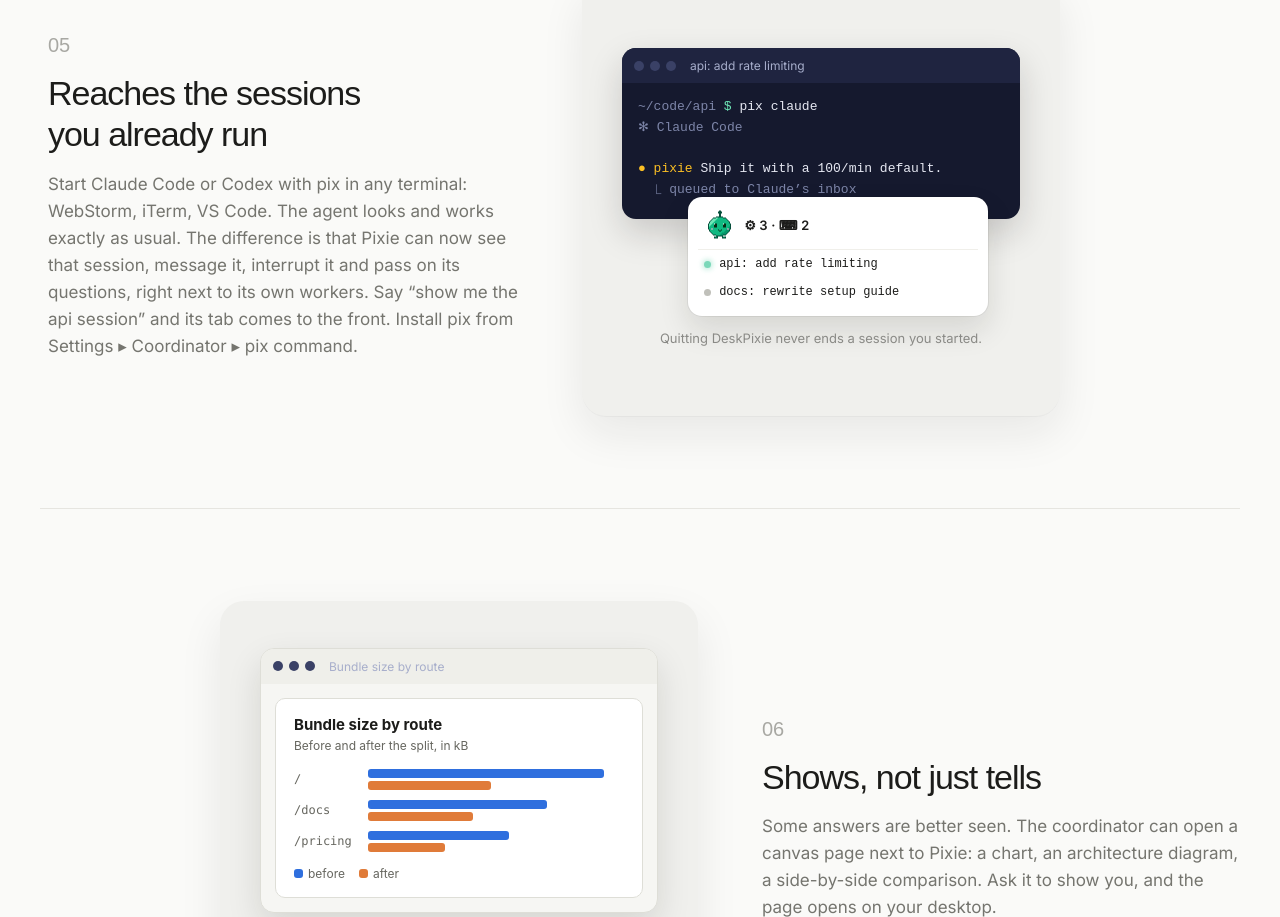
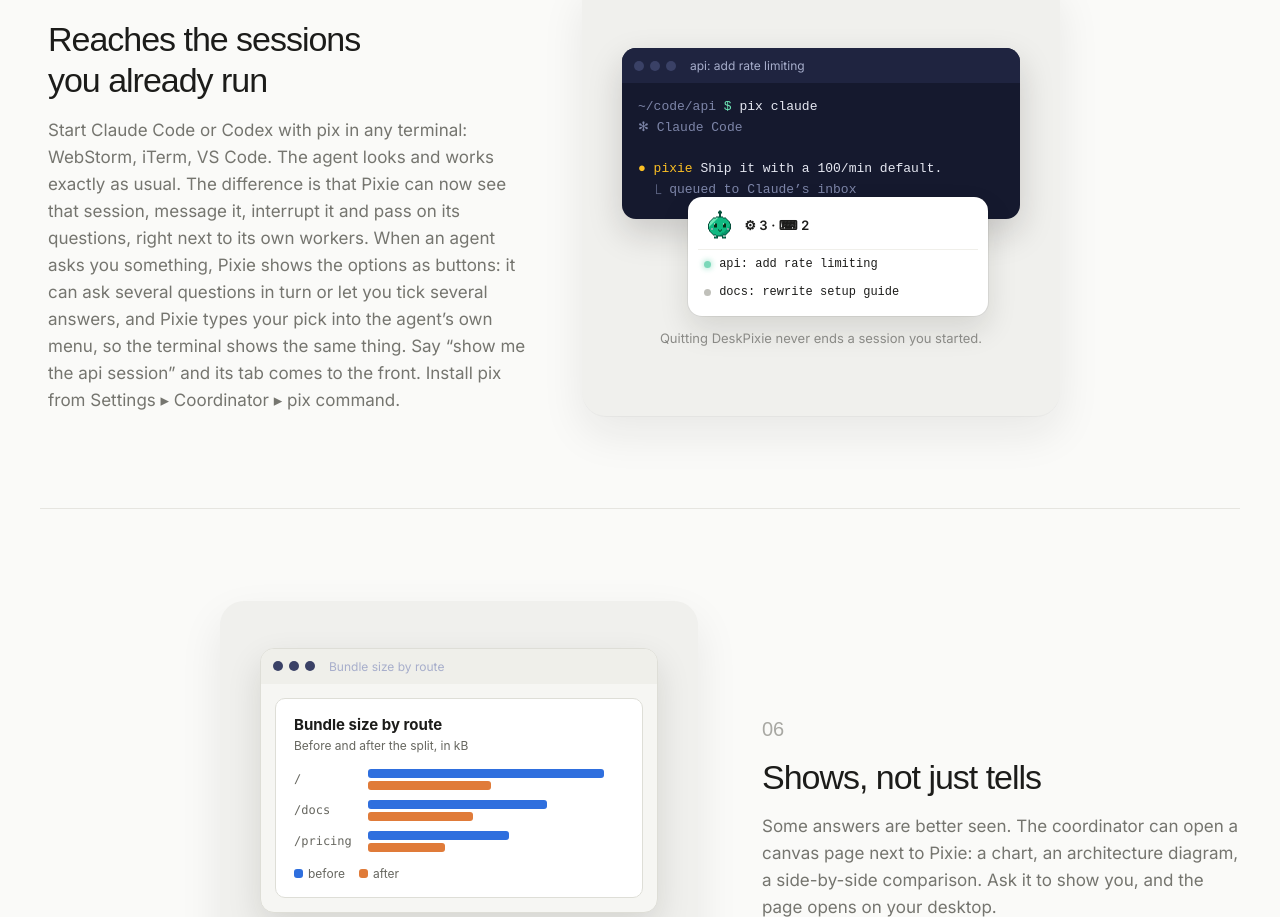
Before and after one commit to sihekuang/deskpixie-landing, a Next.js app: page / in a window 1280 px wide. Shown: the part 7806-8723 px from the top of the page. Built offline with nearby package versions, Linux system fonts and the light colour scheme; a web font is replaced by a local one.

Commit message:
Say Pixie shows an agent's questions as buttons, several at a time
Co-Authored-By: Claude Sonnet 5.5 <noreply@anthropic.com>
Claude-Session: https://claude.ai/code/session_01DLS6PkGKVrtHSPvPbXNcNr

```diff
--- a/app/page.tsx
+++ b/app/page.tsx
@@ -437,7 +437,7 @@ export default function Home() {
           <Feature
             n={5}
             title="Reaches the sessions you already run"
-            body="Start Claude Code or Codex with pix in any terminal: WebStorm, iTerm, VS Code. The agent looks and works exactly as usual. The difference is that Pixie can now see that session, message it, interrupt it and pass on its questions, right next to its own workers. Say “show me the api session” and its tab comes to the front. Install pix from Settings ▸ Coordinator ▸ pix command."
+            body="Start Claude Code or Codex with pix in any terminal: WebStorm, iTerm, VS Code. The agent looks and works exactly as usual. The difference is that Pixie can now see that session, message it, interrupt it and pass on its questions, right next to its own workers. When an agent asks you something, Pixie shows the options as buttons: it can ask several questions in turn or let you tick several answers, and Pixie types your pick into the agent’s own menu, so the terminal shows the same thing. Say “show me the api session” and its tab comes to the front. Install pix from Settings ▸ Coordinator ▸ pix command."
           >
             <div className="feat-panel term">
               <div className="term-win">
```
